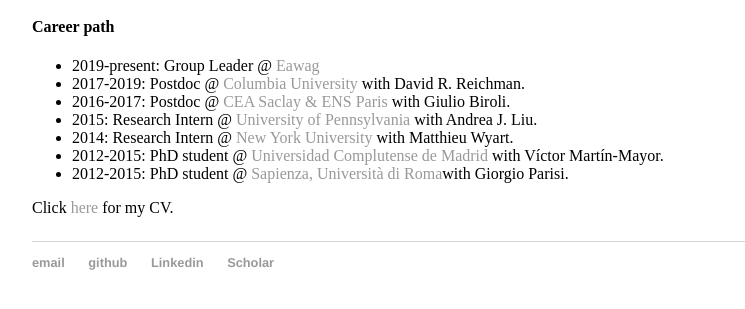
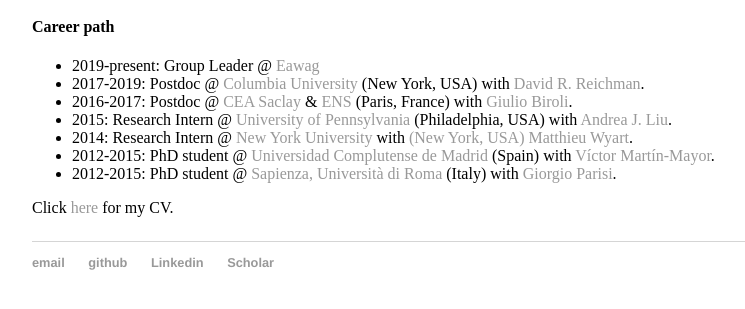
Before and after one commit to mbaityje/mbaityje.github.io, a Jekyll site: the page built from index.html, in a window 1280 px wide, cut to the strip 406-715 px from the top of the page. Shown: the whole strip, without its empty margins (160-905 px from the left). Built offline with Jekyll 4.4.1, drawn with Linux system fonts in a browser that asks for light colours.

Commit message:
Working on main page

```diff
--- a/index.html
+++ b/index.html
@@ -15,12 +15,12 @@
 		<h4>Career path</h4>
 		<ul>
 			<li>2019-present: Group Leader @ <a href="http://www.eawag.ch/"> Eawag</a></li>
-			<li>2017-2019: Postdoc @ <a href="http://www.columbia.edu/">Columbia University</a> with David R. Reichman.</li>
-			<li>2016-2017: Postdoc @ <a href="www-centre-saclay.cea.fr/en">CEA Saclay & ENS Paris</a> with Giulio Biroli.</li>
-			<li>2015: Research Intern @ <a href="www.upenn.edu">University of Pennsylvania</a> with Andrea J. Liu.</li>
-			<li>2014: Research Intern @ <a href="www.nyu.edu">New York University</a> with Matthieu Wyart.</li>
-			<li>2012-2015: PhD student @ <a href="http://www.ucm.es">Universidad Complutense de Madrid</a> with Víctor Martín-Mayor.</li>
-			<li>2012-2015: PhD student @ <a href="http://www.uniroma1.it">Sapienza, Università di Roma</a>with Giorgio Parisi.</li>
+			<li>2017-2019: Postdoc @ <a href="http://www.columbia.edu/">Columbia University</a> (New York, USA) with <a href="http://www.columbia.edu/cu/chemistry/groups/reichman/">David R. Reichman</a>.</li>
+			<li>2016-2017: Postdoc @ <a href="www-centre-saclay.cea.fr/en">CEA Saclay</a> & <a href="">ENS</a> (Paris, France) with <a href="https://www.lpens.ens.psl.eu/giulio-biroli/">Giulio Biroli</a>.</li>
+			<li>2015: Research Intern @ <a href="www.upenn.edu">University of Pennsylvania</a> (Philadelphia, USA) with <a href="https://www.chem.upenn.edu/profile/andrea-j-liu">Andrea J. Liu</a>.</li>
+			<li>2014: Research Intern @ <a href="www.nyu.edu">New York University</a> with <a href="https://www.epfl.ch/labs/pcsl/prof-matthieu-wyart/"> (New York, USA) Matthieu Wyart</a>.</li>
+			<li>2012-2015: PhD student @ <a href="http://www.ucm.es">Universidad Complutense de Madrid</a> (Spain) with <a href="http://teorica.fis.ucm.es/victor/">Víctor Martín-Mayor</a>.</li>
+			<li>2012-2015: PhD student @ <a href="http://www.uniroma1.it">Sapienza, Università di Roma</a> (Italy) with <a href="https://www.nobelprize.org/prizes/physics/2021/parisi/facts/">Giorgio Parisi</a>.</li>
 		</ul>
 		Click <a href="https://www.dropbox.com/s/uxvdnc9ubhbgse7/shortCV.pdf?dl=0"> here </a> for my CV.
 	</p>
```
